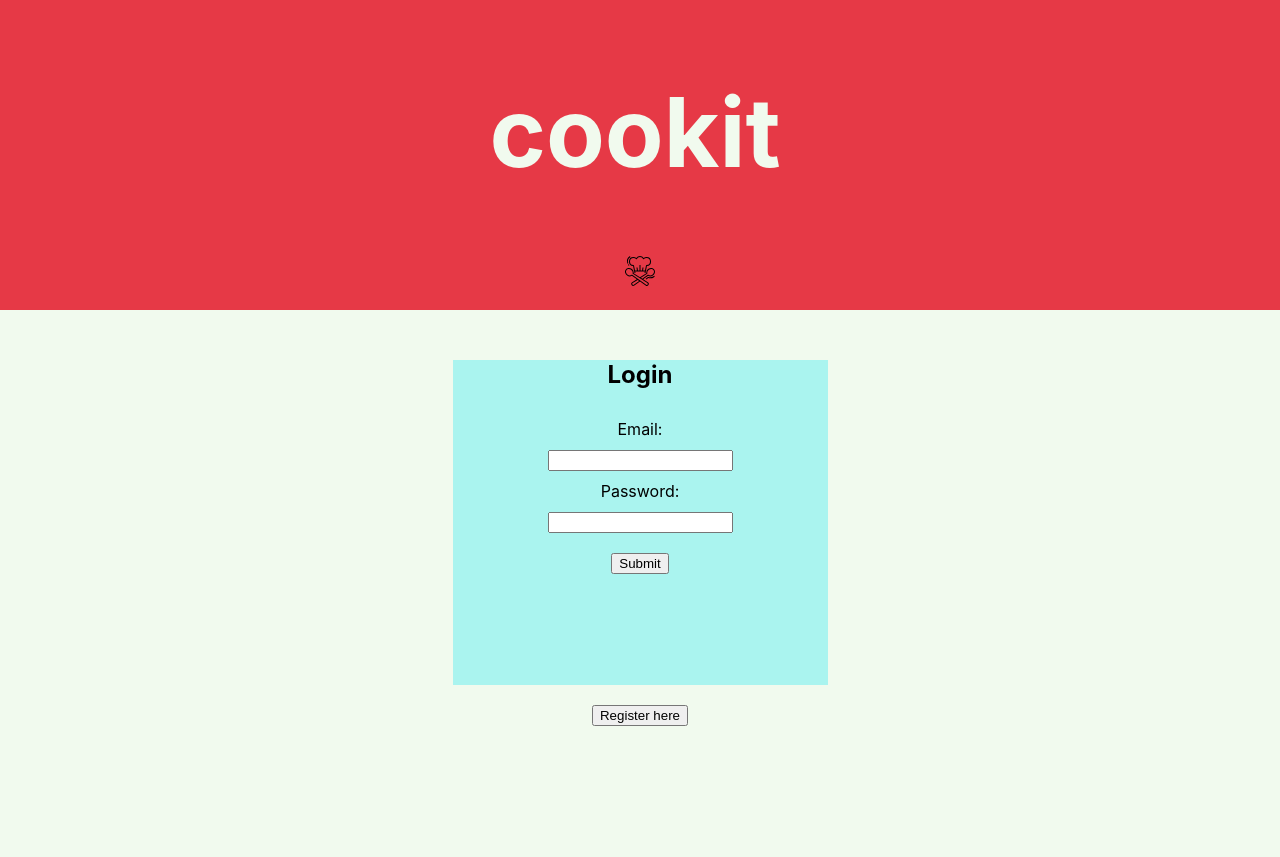
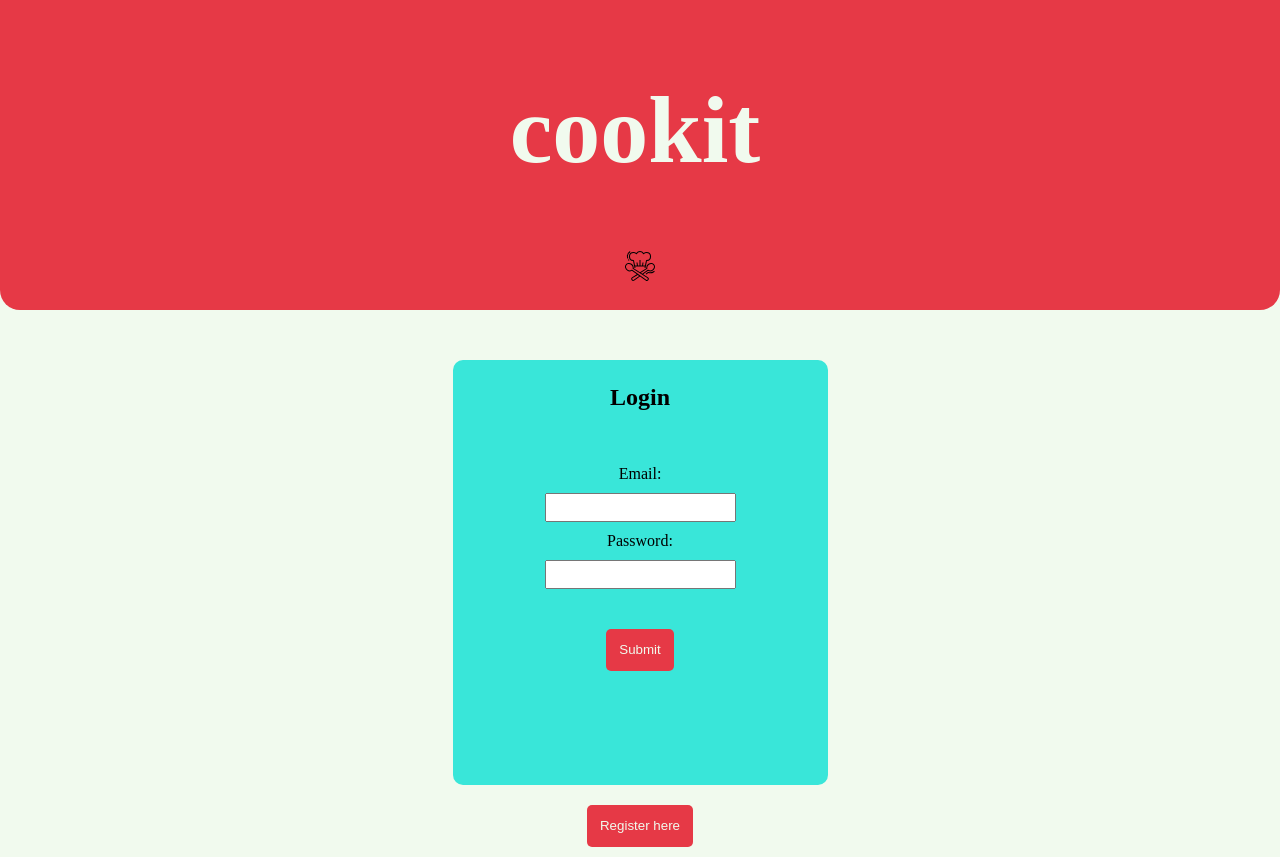
Before and after one commit to toribromma/CookIt, a React (Create React App) app in the folder client/: page / in a window 1280 px wide. Before the commit the page ends 800 px from the top, so only its background shows below. Built offline with nearby package versions, Linux system fonts and the light colour scheme.

Commit message:
changed to flex grid and changed buttons and form wording

```diff
--- a/client/src/App.css
+++ b/client/src/App.css
@@ -7,6 +7,6 @@ h1 {
 }
 
 
-html {
+html body {
     font-family: "Rubik, sans-serif";
 }
--- a/client/src/App.js
+++ b/client/src/App.js
@@ -110,7 +110,16 @@ function App() {
           <Context.Provider value={{value:[user,setUser], value2:[recipes,setRecipes]}}>
           <ExtractRecipeContainer loadRecipes={loadRecipes}/>
           <CardContainer  loadRecipes={loadRecipes}/>
-          <button onClick={Logout}>Log Out</button>
+          <button style={{
+              padding:"1.2em",
+              backgroundColor: "#e63946",
+              color: "#f1faee",
+              border: "transparent",
+              fontWeight: 700,
+              borderRadius: 5,
+              cursor: "pointer",
+              marginLeft: 10
+          }} onClick={Logout}>Log Out</button>
           </Context.Provider>
     </div>
 
--- a/client/src/components/Authentication/Login.js
+++ b/client/src/components/Authentication/Login.js
@@ -30,11 +30,12 @@ function Login({setUser}) {
 
     return(
         <div style={{
-            height: 325,
+            height: 425,
             width: 375,
             margin: "50px auto 10px auto",
-            backgroundColor: "#AAF4EF",
+            backgroundColor: "#39e6d9",
             textAlign: "center",
+            borderRadius: 10
         }}>
             <h2>Login</h2>
             <form onSubmit={onSubmit}>
@@ -42,11 +43,7 @@ function Login({setUser}) {
                     <input name="email" onChange={handleInputChange} type="email"/>
                     <label htmlFor="password">Password: </label>
                     <input name="password" onChange={handleInputChange} type="password"/>
-                    <button type="submit"
-                    style={{
-                        display: "flex",
-                        margin: "20px auto auto auto"
-                    }}>
+                    <button type="submit">
                         Submit
                     </button>
             </form>
--- a/client/src/components/Authentication/Register.js
+++ b/client/src/components/Authentication/Register.js
@@ -34,10 +34,10 @@ function Register({setUser}) {
 
     return(
         <div style={{
-            height: 325,
+            height: 525,
             width: 375,
             margin: "50px auto 10px auto",
-            backgroundColor: "#AAF4EF",
+            backgroundColor: "#39e6d9",
             textAlign: "center",
         }}>
             <h2>Register</h2>
--- a/client/src/components/Authentication/login.css
+++ b/client/src/components/Authentication/login.css
@@ -1,4 +1,24 @@
 label {
     padding: 10px;
-    display: block
+    display: block;
 }
+
+h2 {
+    padding: 1em;
+}
+
+button {
+    padding: 1em;
+    background-color: #e63946;
+    color: #f1faee;
+    border: transparent;
+    font-weight: 300;
+    border-radius: 5px;
+    cursor: pointer;
+    display: flex;
+    margin: 40px auto 10px auto
+}
+
+input {
+    padding: 5px;
+}
--- a/client/src/components/Authentication/register.css
+++ b/client/src/components/Authentication/register.css
@@ -1,4 +1,23 @@
 label {
     padding: 10px;
-    display: block
+    display: block;
 }
+
+h2 {
+    padding: 1em;
+}
+
+button {
+    padding: 0.6em;
+    background-color: #e63946;
+    color: #f1faee;
+    border: transparent;
+    font-weight: 700;
+    border-radius: 5;
+    cursor: pointer;
+    display: flex;
+    margin: 30px auto 10px auto
+}
+input {
+    padding: 5px;
+}
--- a/client/src/components/Card/Card.js
+++ b/client/src/components/Card/Card.js
@@ -8,9 +8,9 @@ export default function Card(props) {
             width: 355,
             border: props.border,
             borderRadius: 5,
-            display: "inline-block",
             padding: 10,
-            margin: "5px 5px 10px 0px"
+            // margin: "5px 5px 10px 0px",
+            margin: "10px"
         }}>
             {props.children}
         </div>
--- a/client/src/components/Card/CardContainer.js
+++ b/client/src/components/Card/CardContainer.js
@@ -40,10 +40,19 @@ export default function CardContainer({loadRecipes}) {
 
     else {
     return(
-        <div>
+        <div
+        style={{
+            display: "flex",
+            flexFlow: "row wrap",
+            justifyContent: "center",
+            margin: 0,
+            padding: 0,
+            // alignItems: "stretch"
+
+        }}>
                 {recipes.map(recipe => {
                     return (
-                        <Card border={"0.2em transparent"} color={"rgba(168, 218, 220, 1)"}>
+                        <Card border={"0.2em transparent"} color={"#39e6d9"}>
                             <CardImage alt={recipe.title} cardImage={recipe.thumbnail}/>
                             <CardHeader>
                                 {recipe.title}
--- a/client/src/components/ExtractRecipeContainer/ExtractRecipeContainer.js
+++ b/client/src/components/ExtractRecipeContainer/ExtractRecipeContainer.js
@@ -63,7 +63,7 @@ const [formObject, setFormObject] = useState({})
         }}>
             <ExtractRecipeForm
                 type="text"
-                placeholder="Extract Recipe from Website"
+                placeholder="Copy and Paste URL of Recipe here"
                 name="url"
                 onChange={handleInputChange}
             >
@@ -73,7 +73,7 @@ const [formObject, setFormObject] = useState({})
                 onClick={handleFormSubmit}
                 // onClick={clickMe}
             >
-            Extract
+            Click here to Extract
             </ExtractButton>
         </form>
     )
--- a/client/src/components/ExtractRecipeContainer/ExtractRecipeForm.js
+++ b/client/src/components/ExtractRecipeContainer/ExtractRecipeForm.js
@@ -5,11 +5,12 @@ export default function ExtractRecipeForm(props) {
 
                 <input
                     style={{
+                    display: "flex",
                     width: "300px",
                     height: "25px",
-                    margin: 20,
+                    margin: "30px auto 30px auto",
                     borderRadius: 5,
-                    padding: 5
+                    padding: 10
                             }}
                     {...props}
                     ></input>
--- a/client/src/components/Header/Header.js
+++ b/client/src/components/Header/Header.js
@@ -7,7 +7,8 @@ export default function Header(props) {
             opacity: 1,
             height: 300,
             textAlign: "center",
-            paddingTop: 10
+            paddingTop: 10,
+            borderRadius: "0px 0px 20px 20px"
         }}>
             <h1 style={{
               // display: "inline",
```
Lines whose indentation alone changed are shown as unchanged.
